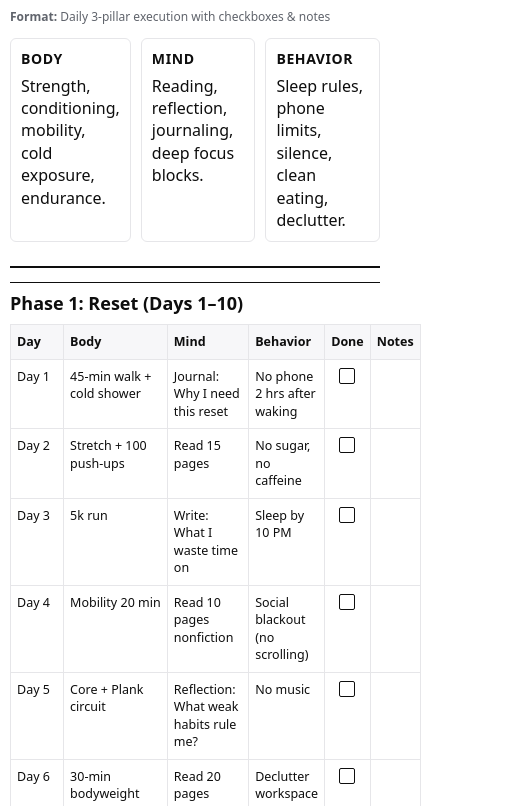
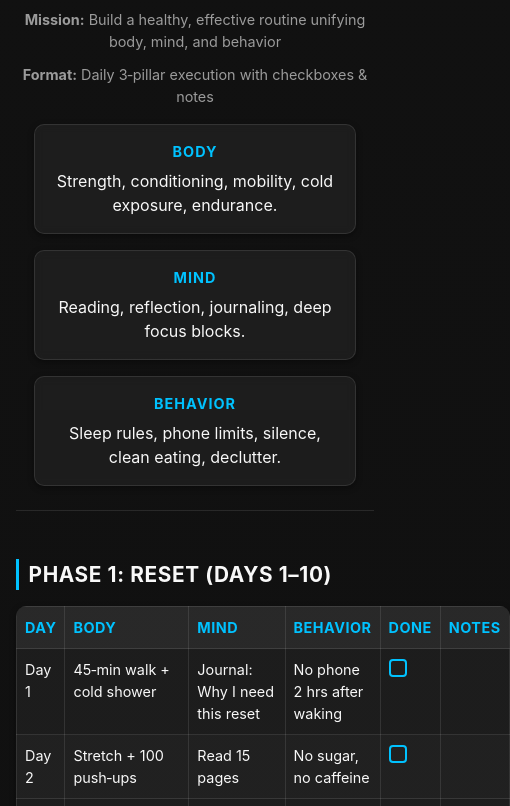
Before and after one commit to SamirEzzeddine/mini-link-, a plain HTML site: page index.html in a window 390 px wide. Shown: the part 154-960 px from the top of the page, 510 px wide, since content can reach past the window. Drawn offline with Linux system fonts and the light colour scheme.

Commit message:
Refactor CSS for modern design and responsiveness
Updated styles for a modern design, including color variables, layout adjustments, and responsive tweaks.

```diff
--- a/style.css
+++ b/style.css
@@ -1,110 +1,179 @@
+/* ===========================
+   Full-System 61-Day Challenge
+   Clean Modern Design
+   =========================== */
+
 :root {
-  --ink:#0e0e0e;
-  --muted:#60646c;
-  --line:#e6e6e9;
-  --bg:#ffffff;
+  --bg: #0e0e0e;
+  --card-bg: rgba(255, 255, 255, 0.05);
+  --accent: #00c2ff;
+  --text: #f8f8f8;
+  --muted: #9b9b9b;
+  --line: rgba(255, 255, 255, 0.1);
+  --check: #00e676;
+  --shadow: 0 2px 6px rgba(0, 0, 0, 0.4);
 }
 
-@page {
-  size: A4;
-  margin: 16mm 14mm;
+* {
+  box-sizing: border-box;
 }
 
-* { box-sizing: border-box; }
-
 body {
-  font-family: ui-sans-serif, system-ui, -apple-system, Segoe UI, Roboto, Arial, sans-serif;
-  color: var(--ink);
-  background: var(--bg);
-  line-height: 1.4;
   margin: 0;
-  padding: 0 10px 40px;
+  padding: 0 2rem 4rem;
+  background: linear-gradient(180deg, #111 0%, #0e0e0e 100%);
+  font-family: "Inter", system-ui, -apple-system, BlinkMacSystemFont, "Segoe UI", Roboto, Arial, sans-serif;
+  color: var(--text);
+  line-height: 1.5;
 }
 
 header {
-  border-bottom: 2px solid var(--ink);
-  padding: 10px 0 12px 0;
-  margin-bottom: 12px;
+  border-bottom: 1px solid var(--line);
+  padding: 1.5rem 0;
+  margin-bottom: 2rem;
+  text-align: center;
 }
 
 h1 {
-  margin: 0 0 6px 0;
-  font-size: 26px;
-  letter-spacing: .2px;
+  margin: 0;
+  font-size: 2rem;
+  letter-spacing: 0.5px;
+  color: var(--accent);
 }
 
 .meta {
-  font-size: 12px; color: var(--muted);
-  display: flex; flex-wrap: wrap; gap: 12px;
+  font-size: 0.9rem;
+  color: var(--muted);
+  margin-top: 0.6rem;
+  display: flex;
+  flex-wrap: wrap;
+  justify-content: center;
+  gap: 12px;
 }
 
 .legend {
-  display: grid; grid-template-columns: repeat(3,1fr);
-  gap: 10px; margin: 12px 0;
+  display: flex;
+  flex-wrap: wrap;
+  justify-content: center;
+  gap: 1rem;
+  margin-top: 1rem;
 }
 
 .card {
+  background: var(--card-bg);
   border: 1px solid var(--line);
-  border-radius: 6px;
-  padding: 10px;
+  border-radius: 10px;
+  padding: 1rem;
+  box-shadow: var(--shadow);
+  backdrop-filter: blur(4px);
+  width: 260px;
+  transition: all 0.3s ease;
+}
+
+.card:hover {
+  transform: translateY(-4px);
+  border-color: var(--accent);
 }
 
 .card h3 {
-  margin: 0 0 6px 0; font-size: 14px; text-transform: uppercase; letter-spacing: .6px;
+  margin: 0 0 0.4rem 0;
+  font-size: 0.9rem;
+  text-transform: uppercase;
+  letter-spacing: 1px;
+  color: var(--accent);
 }
 
-section.phase { break-inside: avoid-page; margin: 14px 0; }
+section.phase {
+  margin: 3rem 0;
+}
+
 section.phase h2 {
-  font-size: 18px; margin: 0 0 8px 0; padding-top: 8px; border-top: 1px solid var(--ink);
+  font-size: 1.3rem;
+  border-left: 3px solid var(--accent);
+  padding-left: 0.6rem;
+  margin-bottom: 1rem;
+  text-transform: uppercase;
+  letter-spacing: 0.6px;
 }
 
 table {
-  width: 100%; border-collapse: collapse; font-size: 12.5px; margin-bottom: 10px;
+  width: 100%;
+  border-collapse: collapse;
+  margin-bottom: 1rem;
+  background: var(--card-bg);
+  border-radius: 10px;
+  overflow: hidden;
+  box-shadow: var(--shadow);
 }
 
 th, td {
-  border: 1px solid var(--line); padding: 8px 6px; vertical-align: top;
+  border: 1px solid var(--line);
+  padding: 10px 8px;
+  font-size: 0.9rem;
+  vertical-align: top;
 }
 
 th {
-  background: #f7f7f9; text-align: left; font-weight: 700;
+  background: rgba(255, 255, 255, 0.05);
+  text-transform: uppercase;
+  font-weight: 700;
+  color: var(--accent);
+  letter-spacing: 0.5px;
+  text-align: left;
 }
 
-th.day, td.day { width: 9%; white-space: nowrap; }
-th.body, td.body { width: 28%; }
-th.mind, td.mind { width: 28%; }
-th.behavior, td.behavior { width: 23%; }
-th.check, td.check { width: 5%; text-align:center; }
-th.notes, td.notes { width: 12%; }
+tr:nth-child(even) td {
+  background: rgba(255, 255, 255, 0.02);
+}
 
 .checkbox {
-  display:inline-block; width: 16px; height:16px;
-  border:1.5px solid var(--ink); border-radius:2px;
+  display: inline-flex;
+  width: 18px;
+  height: 18px;
+  border: 2px solid var(--accent);
+  border-radius: 4px;
   cursor: pointer;
-  position: relative;
-  transition: all 0.2s ease;
+  transition: all 0.25s ease;
+  justify-content: center;
+  align-items: center;
+  background: transparent;
 }
 
 .checkbox.checked {
-  background: var(--ink);
+  background: var(--check);
+  border-color: var(--check);
+  transform: scale(1.1);
+  box-shadow: 0 0 8px var(--check);
 }
 
 .checkbox.checked::after {
-  content: "✓";
-  color: white;
-  position: absolute;
-  top: -1px;
-  left: 2px;
-  font-size: 13px;
+  content: "✔";
+  color: #111;
+  font-size: 12px;
 }
 
-footer .print-footer {
-  font-size: 10px; color: var(--muted); text-align: right; border-top: 1px solid var(--line);
-  margin-top: 8px; padding-top: 6px;
+footer {
+  text-align: right;
+  border-top: 1px solid var(--line);
+  margin-top: 2rem;
+  padding-top: 1rem;
+  color: var(--muted);
+  font-size: 0.8rem;
 }
 
-@media print {
-  .legend { break-inside: avoid; }
-  section.phase { break-inside: avoid; }
-  .checkbox { border-color: black; }
+/* Responsive tweaks */
+@media (max-width: 900px) {
+  body {
+    padding: 0 1rem;
+  }
+  table {
+    font-size: 0.8rem;
+  }
+  .legend {
+    flex-direction: column;
+    align-items: center;
+  }
+  .card {
+    width: 90%;
+  }
 }
```
